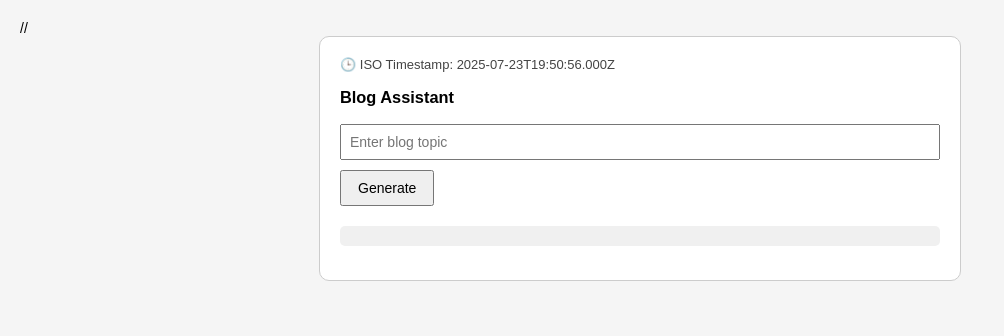
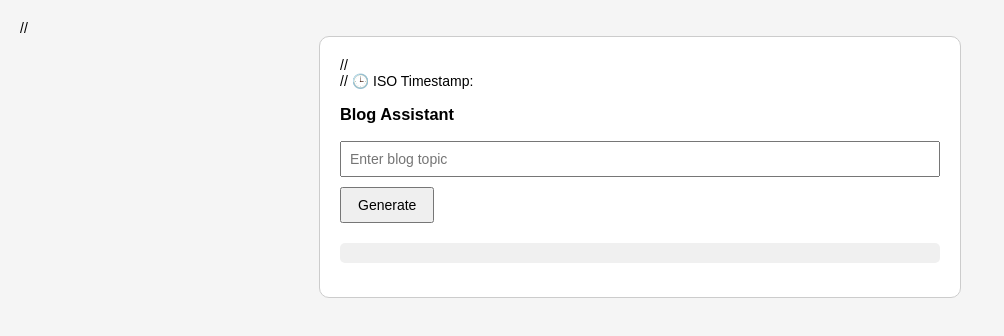
Before and after one commit to michaelwilliams-dev/aivs-shopify-widget, a plain HTML site: page blog-widget.html in a window 1280 px wide. Shown: the whole page, without its empty margins (0-1004 px from the left). Drawn offline with Linux system fonts and the light colour scheme.

Commit message:
delete ts

```diff
--- a/blog-widget.html
+++ b/blog-widget.html
@@ -19,11 +19,11 @@
       border: 1px solid #ccc;
       border-radius: 10px;
       background: #fff;
-    }
-    .timestamp {
-      font-size: 13px;
-      color: #444;
-      margin-bottom: 12px;
+   // }
+   // .timestamp {
+   //   font-size: 13px;
+   //   color: #444;
+   //   margin-bottom: 12px;
     }
     input[type="text"] {
       width: 100%;
@@ -48,8 +48,8 @@
 </head>
 <body>
   <div id="widget">
-    <div class="timestamp">
-      🕒 ISO Timestamp: <span id="iso-timestamp"></span>
+   // <div class="timestamp">
+    //  🕒 ISO Timestamp: <span id="iso-timestamp"></span>
     </div>
 
     <h3>Blog Assistant</h3>
@@ -60,7 +60,7 @@
 
   <script>
     // Display ISO timestamp immediately on page load
-    document.getElementById('iso-timestamp').textContent = new Date().toISOString();
+   // document.getElementById('iso-stamp').textContent = new Date().toISOString();
 
     // Basic XMLHttpRequest to backend
     document.getElementById('generateBtn').onclick = function () {
--- a/server.js
+++ b/server.js
@@ -1,4 +1,4 @@
-// 🕒 Timestamp: 2025-07-23T13:25Z – Adjusted for OpenAI v4 SDK
+// 🕒 stamp: 2025-07-23T13:25Z – Adjusted for OpenAI v4 SDK
 import express from 'express';
 import bodyParser from 'body-parser';
 import OpenAI from 'openai';
```
